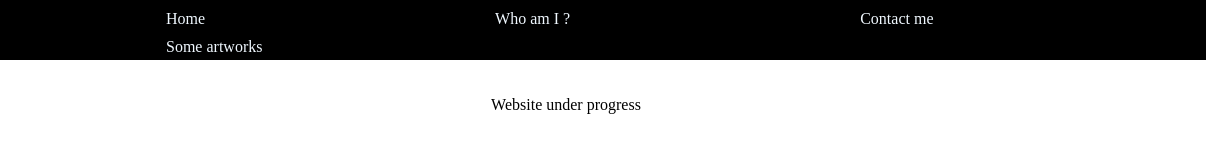
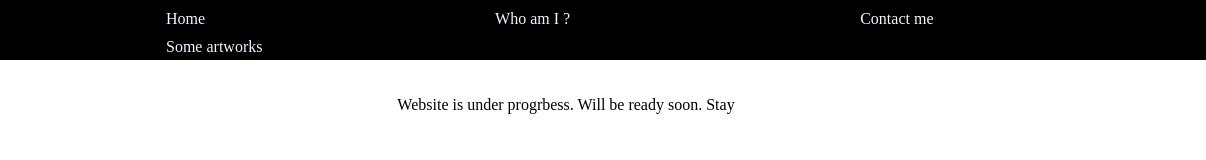
Before and after one commit to RaghavRK2675/Own-Portfolio-Website, a plain HTML site: page index.html in a window 1280 px wide. Shown: the full height of the page, 74-1280 px from the left. Drawn offline with Linux system fonts and the light colour scheme.

Commit message:
third commit

```diff
--- a/index.html
+++ b/index.html
@@ -45,6 +45,7 @@
             color: coral;
             background-color: chartreuse;
         }
+
     </style>
 </head>
 <body>
@@ -62,7 +63,7 @@
     </header>
     <br>
     <br>
-    <center>Website under progress</center>
+    <center>Website is under progrbess. Will be ready soon.  Stay</center>
 
 </body>
 </html>
```
